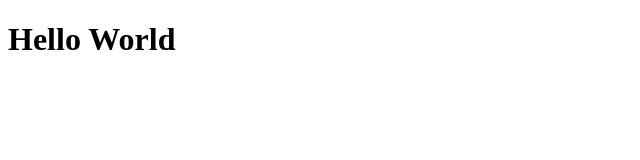
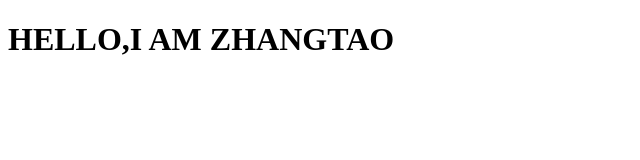
Before and after one commit to zhangtao123/zhangtao123.github.io, a plain HTML site: page index.html in a window 1280 px wide. Shown: the whole page, without its empty margins (0-640 px from the left). Drawn offline with Linux system fonts and the light colour scheme.

Commit message:
Update index.html

```diff
--- a/index.html
+++ b/index.html
@@ -4,6 +4,6 @@
 	<title>index</title>
 </head>
 <body>
-	<h1>Hello World</h1>
+	<h1>HELLO,I AM ZHANGTAO</h1>
 </body>
 </html>
```
